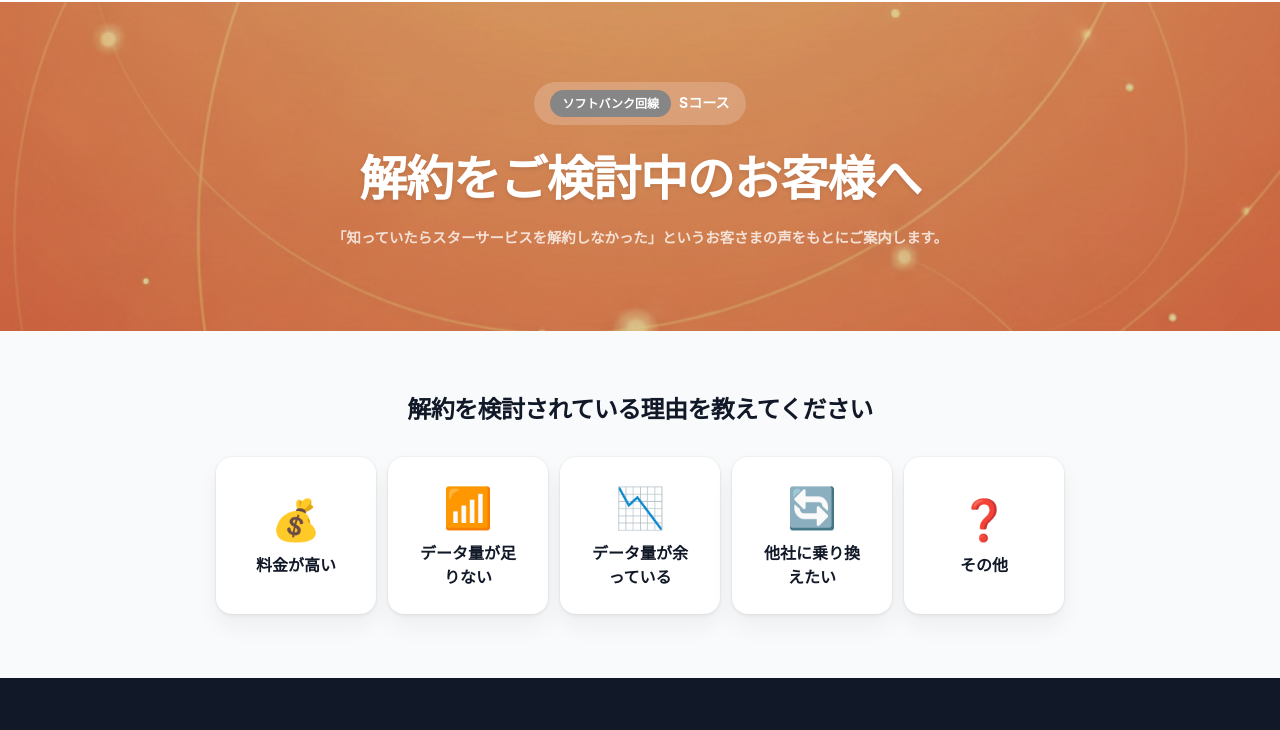
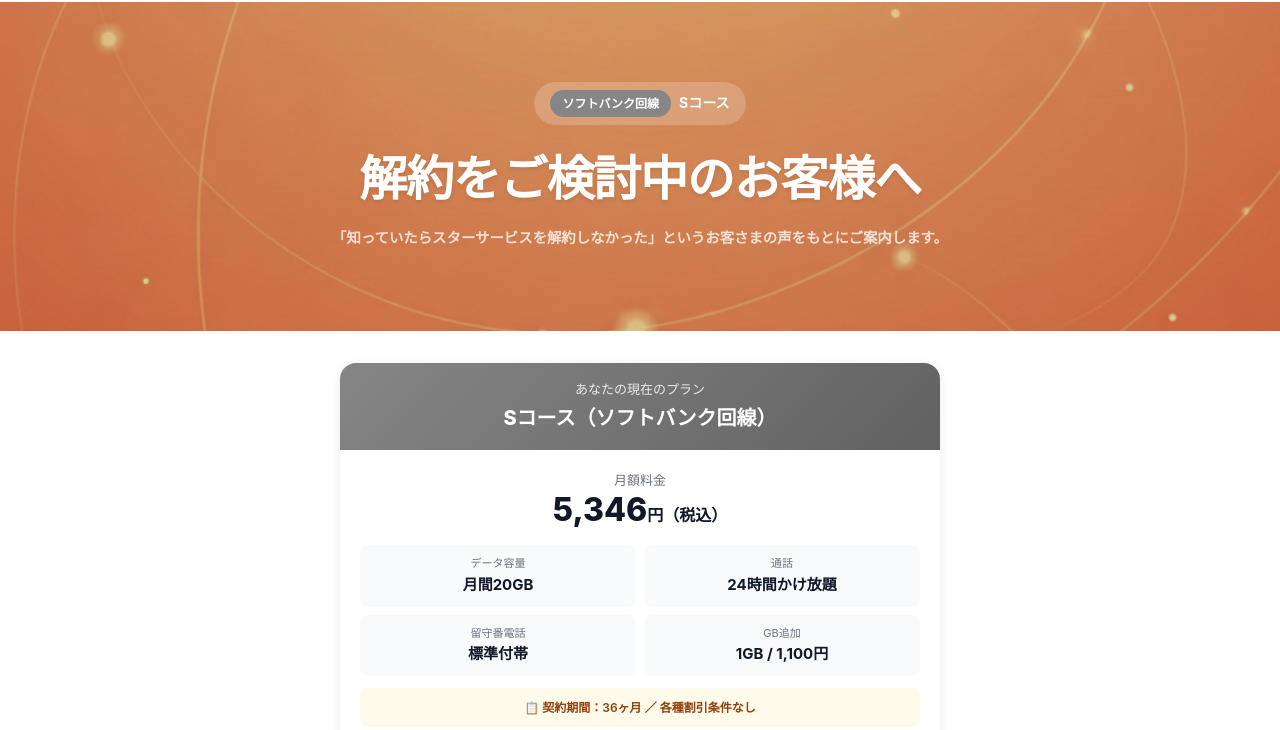
Before and after one commit to ymjiot-spec/kaiyakuyokushi, a website: page s.html in a window 1280 px wide. Shown: the part 70-800 px from the top of the page. Drawn offline with Linux system fonts and the light colour scheme.

Commit message:
s.html: ヒーロー直後に現在のプラン情報パネル追加

```diff
--- a/s.html
+++ b/s.html
@@ -162,6 +162,43 @@
         </div>
         <h1 class="hero__title">解約をご検討中のお客様へ</h1>
         <p class="hero__subtitle" style="font-size: 0.9rem; opacity: 0.85; font-weight: 700;">「知っていたらスターサービスを解約しなかった」というお客さまの声をもとにご案内します。</p>
+      </div>
+    </section>
+
+    <!-- あなたの現在のプラン -->
+    <section style="padding: 32px 16px 0;">
+      <div style="max-width: 600px; margin: 0 auto; background: white; border-radius: 16px; box-shadow: 0 2px 12px rgba(0,0,0,0.08); overflow: hidden;">
+        <div style="background: linear-gradient(135deg, #868686 0%, #616161 100%); padding: 16px 20px; text-align: center;">
+          <div style="font-size: 13px; color: rgba(255,255,255,0.85);">あなたの現在のプラン</div>
+          <div style="font-size: 20px; font-weight: 800; color: #fff; margin-top: 2px;">Sコース（ソフトバンク回線）</div>
+        </div>
+        <div style="padding: 20px;">
+          <div style="text-align: center; margin-bottom: 16px;">
+            <div style="font-size: 13px; color: #6b7280;">月額料金</div>
+            <div style="font-size: 2rem; font-weight: 800; color: #111827; line-height: 1.2;">5,346<span style="font-size: 1rem; font-weight: 600;">円（税込）</span></div>
+          </div>
+          <div style="display: grid; grid-template-columns: 1fr 1fr; gap: 8px;">
+            <div style="background: #f9fafb; border-radius: 8px; padding: 10px; text-align: center;">
+              <div style="font-size: 11px; color: #6b7280;">データ容量</div>
+              <div style="font-size: 15px; font-weight: 700; color: #111827;">月間20GB</div>
+            </div>
+            <div style="background: #f9fafb; border-radius: 8px; padding: 10px; text-align: center;">
+              <div style="font-size: 11px; color: #6b7280;">通話</div>
+              <div style="font-size: 15px; font-weight: 700; color: #111827;">24時間かけ放題</div>
+            </div>
+            <div style="background: #f9fafb; border-radius: 8px; padding: 10px; text-align: center;">
+              <div style="font-size: 11px; color: #6b7280;">留守番電話</div>
+              <div style="font-size: 15px; font-weight: 700; color: #111827;">標準付帯</div>
+            </div>
+            <div style="background: #f9fafb; border-radius: 8px; padding: 10px; text-align: center;">
+              <div style="font-size: 11px; color: #6b7280;">GB追加</div>
+              <div style="font-size: 15px; font-weight: 700; color: #111827;">1GB / 1,100円</div>
+            </div>
+          </div>
+          <div style="margin-top: 12px; padding: 10px; background: #fffbeb; border-radius: 8px; text-align: center;">
+            <div style="font-size: 12px; color: #92400e; font-weight: 600;">📋 契約期間：36ヶ月 ／ 各種割引条件なし</div>
+          </div>
+        </div>
       </div>
     </section>
 
```
